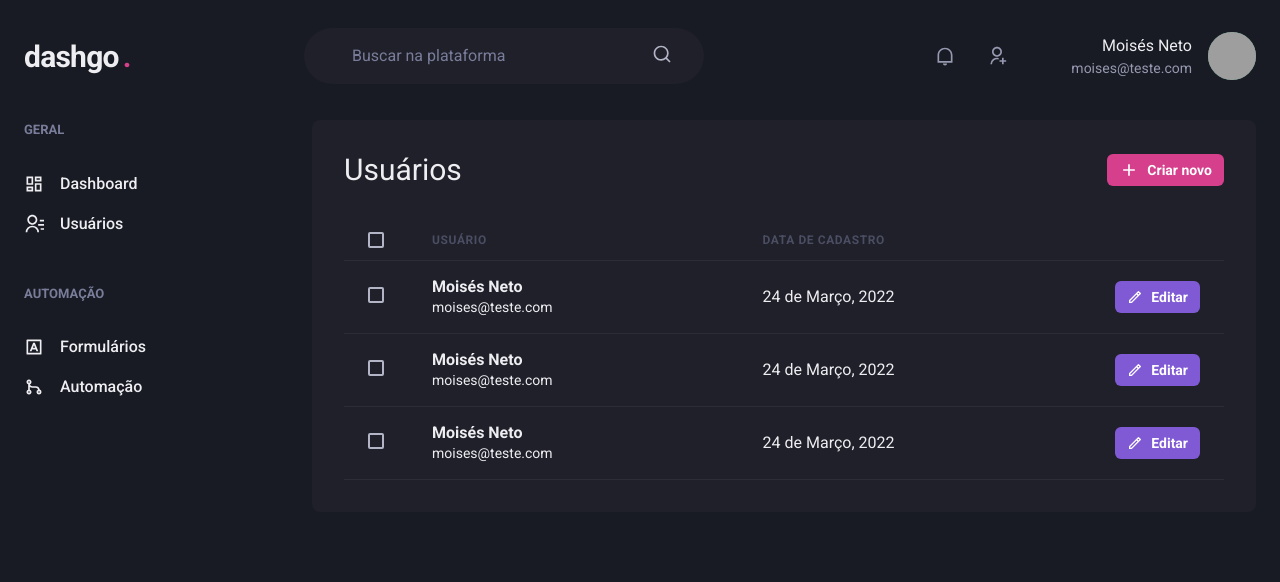
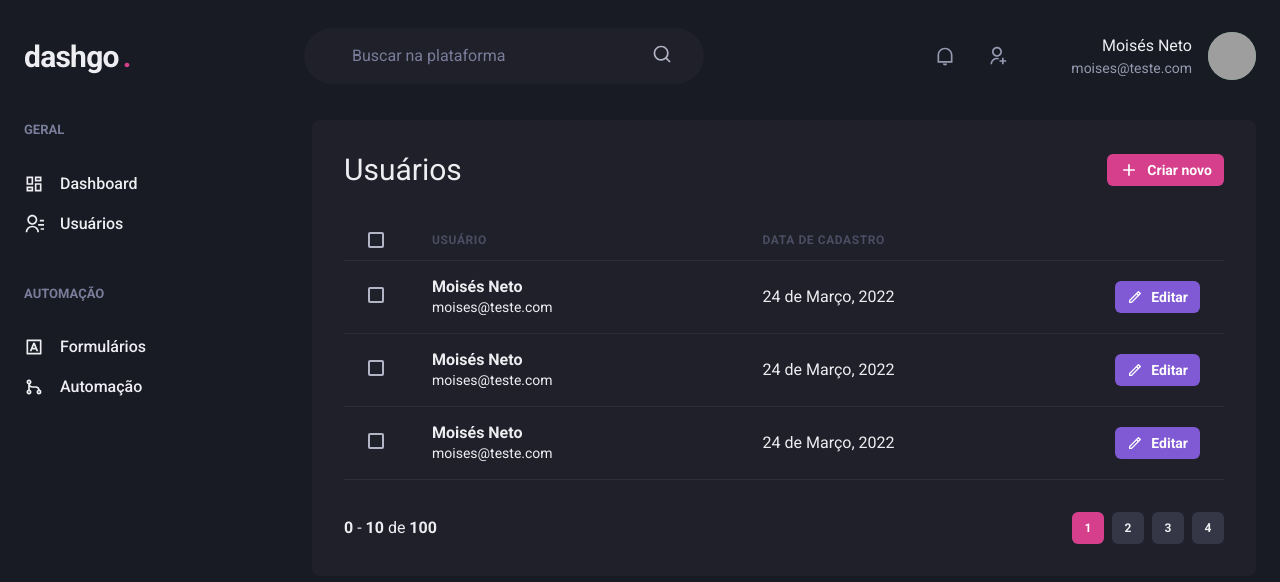
Before and after one commit to moisesnetouou/dashgo-next, a Next.js app: page /users in a window 1280 px wide. Shown: the top 582 px of the page. Built offline with nearby package versions, Linux system fonts and the light colour scheme; grey boxes are pictures that could not be loaded.

Commit message:
feat: Paging component.

```diff
--- /dev/null
+++ b/src/components/Pagination.tsx
@@ -0,0 +1,60 @@
+import { Box, Button, Stack } from '@chakra-ui/react';
+
+export function Pagination() {
+  return (
+    <Stack
+      direction="row"
+      mt="8"
+      justify="space-between"
+      align="center"
+      spacing="6"
+    >
+      <Box>
+        <strong>0</strong> - <strong>10</strong> de <strong>100</strong>
+      </Box>
+
+      <Stack direction="row">
+        <Button
+          size="sm"
+          fontSize="xs"
+          w="4"
+          colorScheme="pink"
+          disabled
+          _disabled={{ bg: 'pink.500', cursor: 'default' }}
+        >
+          1
+        </Button>
+
+        <Button
+          size="sm"
+          fontSize="xs"
+          w="4"
+          bg="gray.700"
+          _hover={{ bg: 'gray.500' }}
+        >
+          2
+        </Button>
+
+        <Button
+          size="sm"
+          fontSize="xs"
+          w="4"
+          bg="gray.700"
+          _hover={{ bg: 'gray.500' }}
+        >
+          3
+        </Button>
+
+        <Button
+          size="sm"
+          fontSize="xs"
+          w="4"
+          bg="gray.700"
+          _hover={{ bg: 'gray.500' }}
+        >
+          4
+        </Button>
+      </Stack>
+    </Stack>
+  );
+}
--- a/src/pages/users/index.tsx
+++ b/src/pages/users/index.tsx
@@ -15,6 +15,7 @@
 } from '@chakra-ui/react';
 import { RiAddLine, RiPencilLine } from 'react-icons/ri';
 import { Header } from '../../components/Header';
+import { Pagination } from '../../components/Pagination';
 import { Sidebar } from '../../components/Sidebar';
 
 export default function UserList() {
@@ -142,6 +143,8 @@
               </Tr>
             </Tbody>
           </Table>
+
+          <Pagination />
         </Box>
       </Flex>
     </Box>
```
